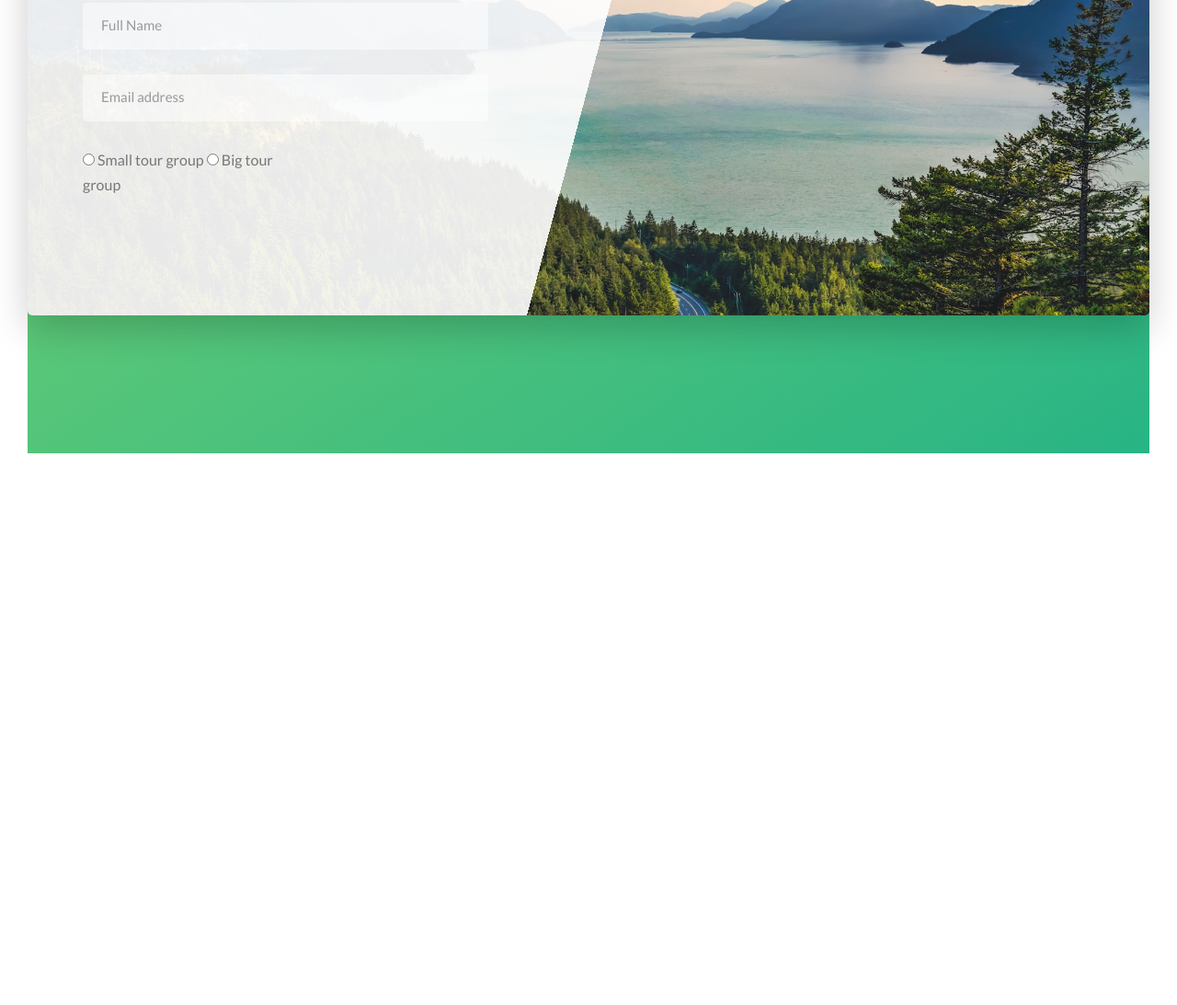
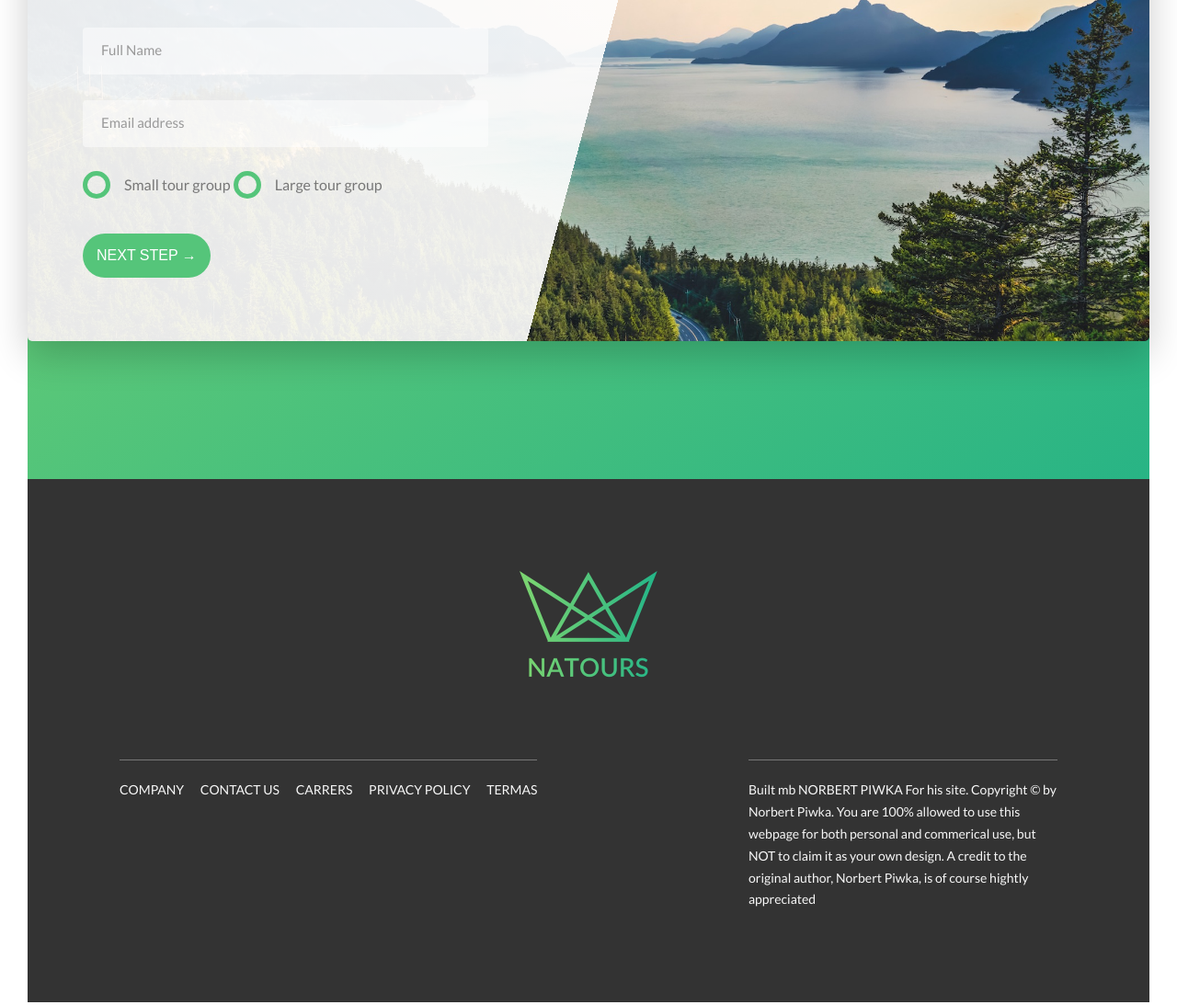
Before and after one commit to PiwkaNorbert/SASS-Project, a website: page Learning SASS and nesting/index.html in a window 1280 px wide. Shown: the part 4778-5871 px from the top of the page at 92% size. Before the commit the page ends 5301 px from the top, so only its background shows below. Drawn offline with Linux system fonts and the light colour scheme.

Commit message:
form and footer

```diff
--- a/Learning SASS and nesting/index.html
+++ b/Learning SASS and nesting/index.html
@@ -17,6 +17,7 @@
     <title>Natours | Exciting tours for adventurous people</title>
   </head>
   <body>
+    .navigation
     <header class="header">
       <div class="header__logo-box">
         <img src="./img/logo-white.png" alt="logo" class="header__logo" />
@@ -334,21 +335,21 @@
                   />
                   <label for="name" class="form__label">Email address</label>
                 </div>
-                <div class="form__group">
+                <div class="form__group u-margin-bottom-medium">
                   <div class="form__radio-group">
                     <input type="radio" class="form__radio-input" id="small" name="size">
                     <label for="small" class="form__radio-label">
                       <span class="form__radio-button"></span>
                       Small tour group</label>
-                    <input type="radio" class="form__radio-input" id="big" name="size">
-                    <label for="big" class="form__radio-label">
+                    <input type="radio" class="form__radio-input" id="Large" name="size">
+                    <label for="Large" class="form__radio-label">
                       <span class="form__radio-button"></span>
-                      Big tour group</label>
-
-
+                      Large tour group</label>
+                    </div>
                   </div>
-                </div>
-
+                  <div class=" form__group">
+                    <button class="btn btn--green">Next step &rarr;</button>
+                  </div>
                 </div>
               </form>
             </div>
@@ -356,5 +357,38 @@
         </div>
       </section>
     </main>
+<footer class="footer">
+<div class="footer__logo-box">
+  <img src="img/logo-green-2x.png"  alt="Full logo" class="footer__logo">
+</div>
+<div class="row">
+  <div class="col-1-of-2">
+    <div class="footer__navigation">
+      <ul class="footer__list">
+        <li class="footer__item">
+          <a href="#" class="footer__link">Company</a>
+        </li>
+        <li class="footer__item">
+          <a href="#" class="footer__link">Contact us</a>
+        </li>
+        <li class="footer__item">
+          <a href="#" class="footer__link">Carrers</a>
+        </li>
+        <li class="footer__item">
+          <a href="#" class="footer__link">Privacy policy</a>
+        </li>
+        <li class="footer__item">
+          <a href="#" class="footer__link">Termas</a>
+        </li>
+      </ul>
+    </div>
+
+  </div>
+  <div class="col-1-of-2">
+    <p class="footer__copyright">Built mb <a href="#" class="footer__link">Norbert Piwka</a> For his site. Copyright &copy; by Norbert Piwka. You are 100% allowed to use this webpage for both personal and commerical use, but NOT to claim it as your own design. A credit to the original author, Norbert Piwka, is of course hightly appreciated</p>
+  </div>
+</div>
+
+</footer>
   </body>
 </html>
--- a/Learning SASS and nesting/sass/abstracts/_variables.scss
+++ b/Learning SASS and nesting/sass/abstracts/_variables.scss
@@ -13,6 +13,7 @@
 $color-white: #fff;
 $color-grey-dark: #777;
 $color-grey-dark-2: #999;
+$color-grey-dark-3: #333;
 
 $color-black: #000;
 
--- a/Learning SASS and nesting/sass/base/_utilities.scss
+++ b/Learning SASS and nesting/sass/base/_utilities.scss
@@ -1,18 +1,21 @@
-.u-center-text{
-    text-align: center;
+.u-center-text {
+  text-align: center !important;
 }
-.u-margin-bottom-big{
-    margin-bottom: 8rem;
+.u-margin-bottom-big {
+  margin-bottom: 8rem !important;
 }
-.u-margin-bottom-medium{
-    margin-bottom: 4rem;
+.u-margin-bottom-medium {
+  margin-bottom: 4rem !important;
 }
-.u-margin-bottom-small{
-    margin-bottom: 1.5rem;
+.u-margin-bottom-small {
+  margin-bottom: 1.5rem !important;
 }
-.u-margin-top-big{
-    margin-top: 8rem;
+.u-margin-top-huge {
+  margin-top: 10rem !important;
 }
-.u-margin-top-huge{
-    margin-top: 10rem;
+.u-margin-top-big {
+  margin-top: 8rem !important;
 }
+.u-margin-top-medium {
+  margin-top: 4rem !important;
+}
--- a/Learning SASS and nesting/sass/components/_button.scss
+++ b/Learning SASS and nesting/sass/components/_button.scss
@@ -1,31 +1,37 @@
-
-.btn{
+.btn {
+  &,
   &:link,
-    &:visited{
+  &:visited {
     text-transform: uppercase;
     text-decoration: none;
-        padding: 1.5rem ;
+    padding: 1.5rem;
     display: inline-block;
     border-radius: 2em;
     transition: all 0.2s;
     position: relative;
     font-size: $default-font-size;
+
+    //Change for <button>
+
+    border: none;
+    cursor: pointer;
   }
-    &:hover{
+  &:hover {
     transform: translateY(-2px);
-        box-shadow: 0 1rem 2rem rgba($color-black,.2);
-        &::after{
+    box-shadow: 0 1rem 2rem rgba($color-black, 0.2);
+    &::after {
       transform: scale(1.4) scale(1.6);
       opacity: 0;
     }
   }
-    &:active{
+  &:active,
+  &:focus {
+    outline: none;
     transform: translateY(0);
-        box-shadow: 0 .5rem 1rem rgba($color-black,.2);
-
+    box-shadow: 0 0.5rem 1rem rgba($color-black, 0.2);
   }
 
-    &::after{
+  &::after {
     content: "";
     display: inline-block;
     height: 100%;
@@ -36,50 +42,48 @@
     left: 0;
     z-index: -1;
     transition: all 0.4s;
-
   }
 
-    &--white{
+  &--white {
     background-color: $color-white;
-        color:$color-grey-dark;
-        &::after{
+    color: $color-grey-dark;
+    &::after {
       background-color: $color-white;
     }
   }
-    &--green{
+  &--green {
     background-color: $color-primary;
-        color:$color-white;
-        &::after{
+    color: $color-white;
+    &::after {
       background-color: $color-primary;
     }
   }
-    &--animated{
+  &--animated {
     animation: moveInButton 0.5s ease-out 0.75s;
 
     animation-fill-mode: backwards;
   }
 }
 
- .btn-text{
-    &:link,&:visited{
+.btn-text {
+  &:link,
+  &:visited {
     font-size: $default-font-size;
     color: $color-primary;
     display: inline-block;
     text-decoration: none;
     border-bottom: 1px solid $color-primary;
-        padding: .3rem;
-        transition: all .2s;
-
+    padding: 0.3rem;
+    transition: all 0.2s;
   }
-    &:hover{
+  &:hover {
     background-color: $color-primary;
     color: $color-grey-light-1;
-        box-shadow: 0 1rem 2rem rgba($color-black,.2);
+    box-shadow: 0 1rem 2rem rgba($color-black, 0.2);
     transform: translateY(-2px);
   }
-    &:active{
-        box-shadow: 0 1rem 2rem rgba($color-black,.2);
+  &:active {
+    box-shadow: 0 1rem 2rem rgba($color-black, 0.2);
     transform: translateY(0);
-
   }
 }
--- a/Learning SASS and nesting/sass/components/_form.scss
+++ b/Learning SASS and nesting/sass/components/_form.scss
@@ -44,22 +44,48 @@
     visibility: hidden;
     transform: translateY(-4rem);
   }
+  &__radio-input {
+    display: none;
+  }
 
   &__radio-group {
-    width: 49%;
+    // max-width: 50%;
     display: inline-block;
   }
   &__radio-label {
     font-size: $default-font-size;
+    position: relative;
+    padding-left: 4.5rem;
     cursor: pointer;
+  }
 
-    &__radio-button {
-      height: 3rem;
-      width: 3rem;
-      outline: 2px;
+  &__radio-button {
+    height: 3rem;
+    width: 3rem;
+    border: 5px solid $color-primary;
+    border-radius: 50%;
+    display: inline-block;
+    position: absolute;
+    left: 0;
+    top: -0.5rem;
 
-      &:after {
-      }
+    &::after {
+      height: 1.3rem;
+      width: 1.3rem;
+      content: "";
+      display: block;
+      border-radius: 50%;
+      position: absolute;
+      top: 50%;
+      left: 50%;
+      transform: translate(-50%, -50%);
+      background-color: $color-primary;
+      opacity: 0;
+      transform: opacity 0.2s;
     }
   }
+
+  &__radio-input:checked + &__radio-label &__radio-button::after {
+    opacity: 1;
+  }
 }
--- /dev/null
+++ b/Learning SASS and nesting/sass/layout/_footer.scss
@@ -0,0 +1,54 @@
+.footer {
+  background-color: $color-grey-dark-3;
+  padding: 10rem;
+  font-size: 1.4rem;
+  color: $color-grey-light-1;
+
+  &__logo-box {
+    text-align: center;
+    margin-bottom: 8rem;
+  }
+  &__logo {
+    width: 15rem;
+    height: auto;
+  }
+  &__navigation {
+    border-top: 1px solid $color-grey-dark;
+    padding-top: 2rem;
+    display: inline-block;
+  }
+  &__list {
+    list-style: none;
+  }
+  &__item {
+    display: inline-block;
+
+    &:not(:last-child) {
+      margin-right: 1.5rem;
+    }
+  }
+
+  &__link {
+    &:link,
+    &:visited {
+      color: $color-grey-light-1;
+      text-decoration: none;
+      text-transform: uppercase;
+      display: inline-block;
+      transform: all 0.2s;
+      background-color: $color-grey-dark-3;
+    }
+    &:hover,
+    &:active {
+      color: $color-primary;
+      box-shadow: 0 1.5rem 2rem rgba($color-black, 0.4);
+      transform: rotate(5deg) scale(1.3);
+    }
+  }
+  &__copyright {
+    border-top: 1px solid $color-grey-dark;
+    padding-top: 2rem;
+    width: 70%;
+    float: right;
+  }
+}
--- a/Learning SASS and nesting/sass/main.scss
+++ b/Learning SASS and nesting/sass/main.scss
@@ -19,3 +19,4 @@
 
 @import "layout/grid";
 @import "layout/header";
+@import "layout/footer";
```
Also changed, not shown: Learning SASS and nesting/css/style.css. Lines whose indentation alone changed are shown as unchanged.
